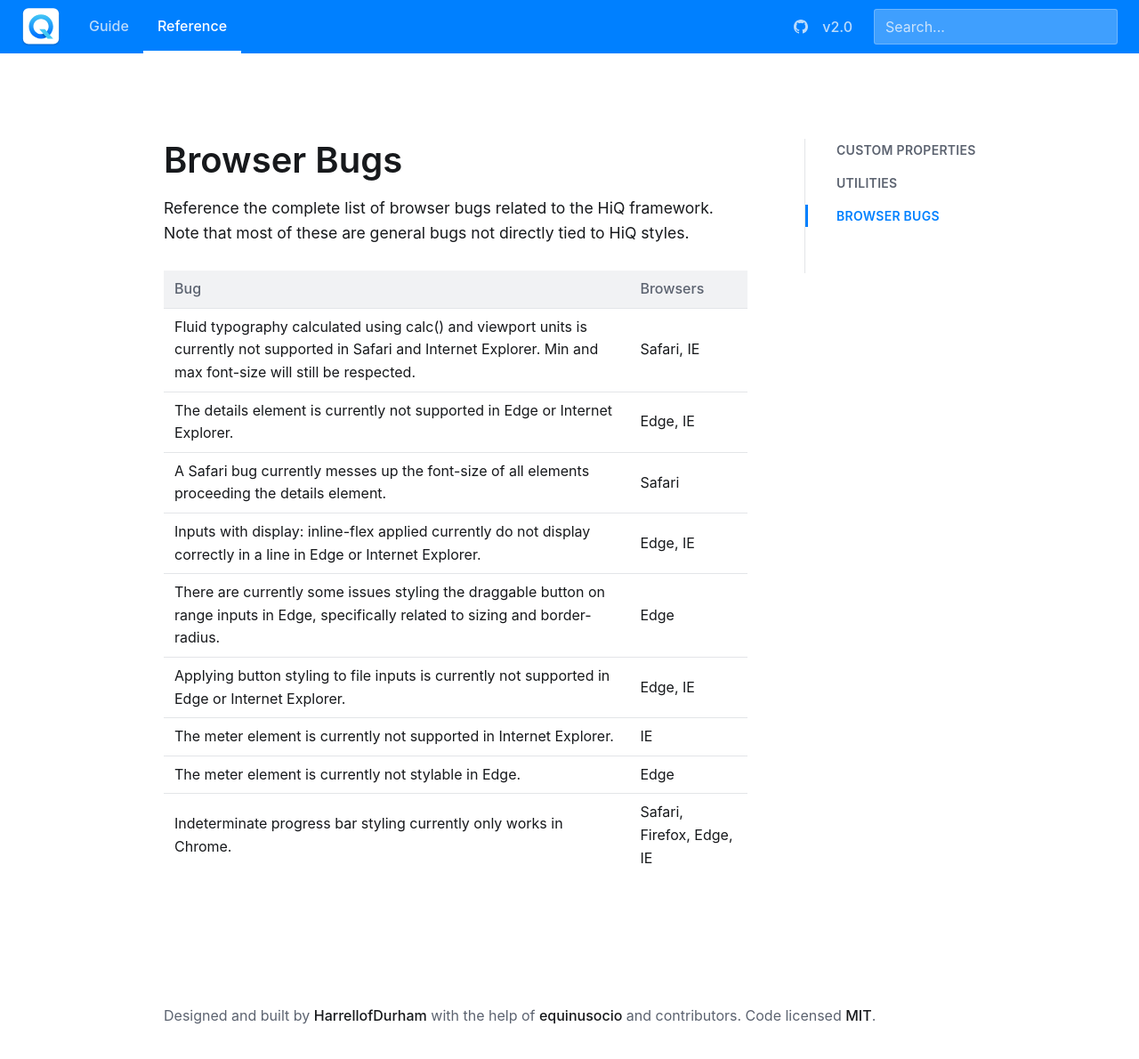
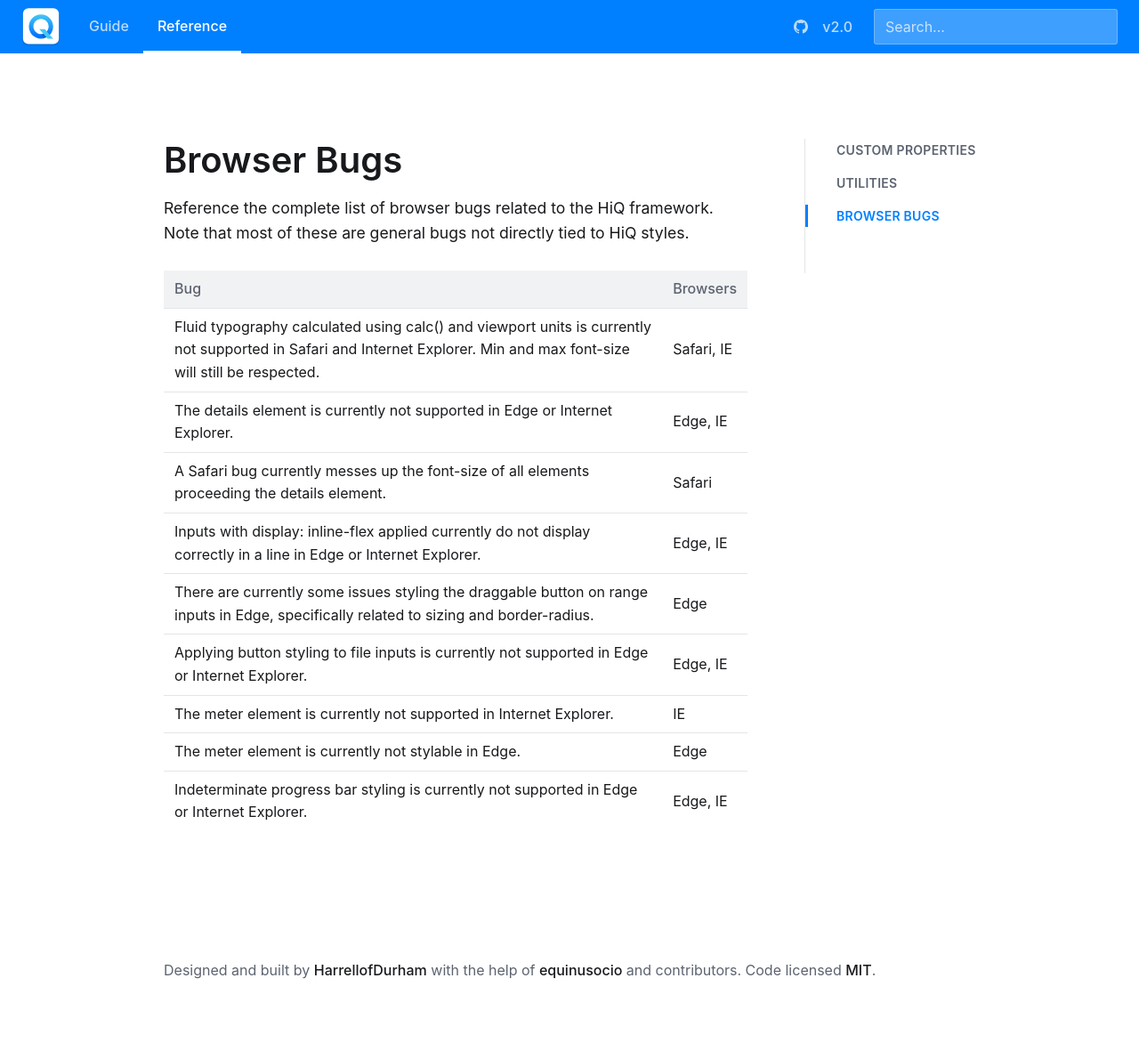
Before and after one commit to jonathanharrell/hiq, a Jekyll site: the page docs/reference/browser-bugs/index.html, which Jekyll copies as it is, in a window 1280 px wide and 1201 px high. Shown: the top 1190 px of the window at 89% size. Built offline with Jekyll 4.4.1, drawn with Linux system fonts in a browser that asks for light colours; comment, search, counter and statistics services are not loaded.

Commit message:
fix: fixing indeterminate progress in Safari and Firefox

```diff
--- a/_data/browser-bugs.yml
+++ b/_data/browser-bugs.yml
@@ -22,6 +22,6 @@
 - description: "The meter element is currently not stylable in Edge."
   category: "meters"
   browsers: "Edge"
-- description: "Indeterminate progress bar styling currently only works in Chrome."
+- description: "Indeterminate progress bar styling is currently not supported in Edge or Internet Explorer."
   category: "progress"
-  browsers: "Safari, Firefox, Edge, IE"
+  browsers: "Edge, IE"
--- a/assets/build/docs.css
+++ b/assets/build/docs.css
@@ -698,6 +698,33 @@
           animation:progress-bar-stripes 1s linear infinite;
   content:'';
 }
+progress:indeterminate::-webkit-progress-bar{
+  position:absolute;
+  top:0;
+  left:0;
+  width:100%;
+  height:100%;
+  display:block;
+  background-color:var(--hiq-progress-filled-color, var(--hiq-color-primary, hsl(210, 100%, 50%)));
+  background-image:linear-gradient(45deg, rgba(255, 255, 255, 0.15) 25%, transparent 25%, transparent 50%, rgba(255, 255, 255, 0.15) 50%, rgba(255, 255, 255, 0.15) 75%, transparent 75%, transparent);
+  background-size:1rem 1rem;
+  -webkit-animation:progress-bar-stripes 1s linear infinite;
+          animation:progress-bar-stripes 1s linear infinite;
+  content:'';
+}
+progress:indeterminate::-moz-progress-bar{
+  position:absolute;
+  top:0;
+  left:0;
+  width:100%;
+  height:100%;
+  display:block;
+  background-color:var(--hiq-progress-filled-color, var(--hiq-color-primary, hsl(210, 100%, 50%)));
+  background-image:linear-gradient(45deg, rgba(255, 255, 255, 0.15) 25%, transparent 25%, transparent 50%, rgba(255, 255, 255, 0.15) 50%, rgba(255, 255, 255, 0.15) 75%, transparent 75%, transparent);
+  background-size:1rem 1rem;
+  animation:progress-bar-stripes 1s linear infinite;
+  content:'';
+}
 @-webkit-keyframes progress-bar-stripes{
   from{
     background-position:1rem 0;
--- a/docs/guide/meters-progress/index.html
+++ b/docs/guide/meters-progress/index.html
@@ -172,7 +172,7 @@
 </table>
 
 <p><small>
-            NOTE: Indeterminate progress bar styling currently only works in Chrome.
+            NOTE: Indeterminate progress bar styling is currently not supported in Edge or Internet Explorer.
         </small></p>
 
                     </section>
--- a/docs/reference/browser-bugs/index.html
+++ b/docs/reference/browser-bugs/index.html
@@ -115,9 +115,9 @@
             </tr><tr id="The meter element is currently not stylable in Edge.">
                 <td>The meter element is currently not stylable in Edge.</td>
                 <td>Edge</td>
-            </tr><tr id="Indeterminate progress bar styling currently only works in Chrome.">
-                <td>Indeterminate progress bar styling currently only works in Chrome.</td>
-                <td>Safari, Firefox, Edge, IE</td>
+            </tr><tr id="Indeterminate progress bar styling is currently not supported in Edge or Internet Explorer.">
+                <td>Indeterminate progress bar styling is currently not supported in Edge or Internet Explorer.</td>
+                <td>Edge, IE</td>
             </tr></tbody>
 </table>
 
```
Also changed, not shown: docs/assets/build/docs.css (+28 -1 lines), docs/pcss/elements/progress.pcss (+17 -7 lines), pcss/elements/progress.pcss (+17 -7 lines), assets/build/docs.min.css, docs/assets/build/docs.min.css.
